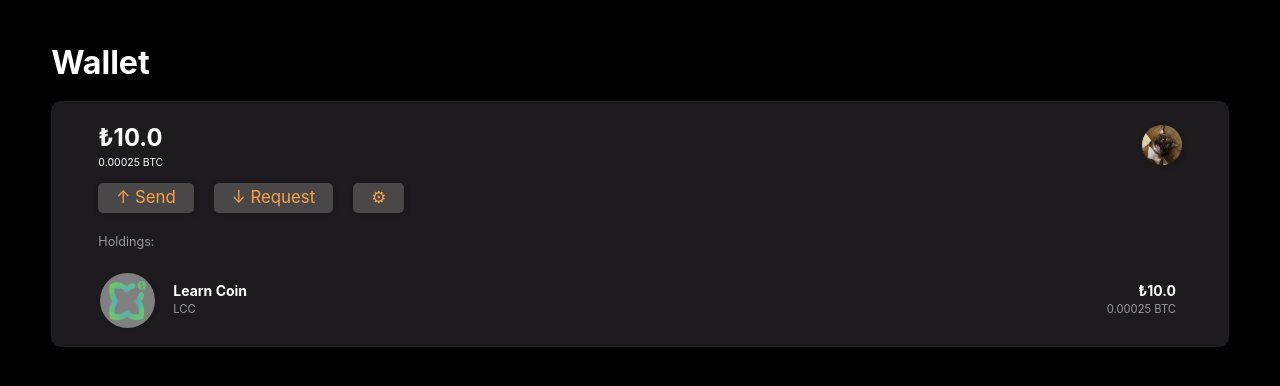
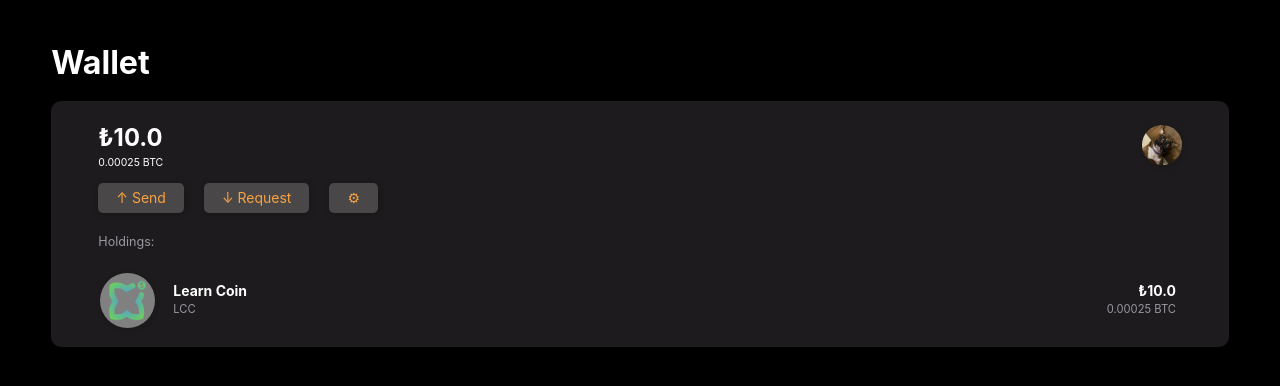
Before and after one commit to jaredthejellyfish/lcoin, a Flask app: page / in a window 1280 px wide. Shown: the top 386 px of the page. Run offline with Flask 2, Linux system fonts and the light colour scheme; the visitor is signed in with stand-in values (Sample User, id 1); data comes from the database, SQL or seed files in the repository; data that the repository does not hold is empty; some libraries are stand-ins or nearby versions.

Commit message:
button resizing

```diff
--- a/lcoin_wallet/static/styles.css
+++ b/lcoin_wallet/static/styles.css
@@ -120,7 +120,8 @@
 
 button span.text {
   padding: 12px;
-  font-size: 1.2em;
+  font-size: 100%;
+  white-space: nowrap;
 }
 
 .button-submit {
```
